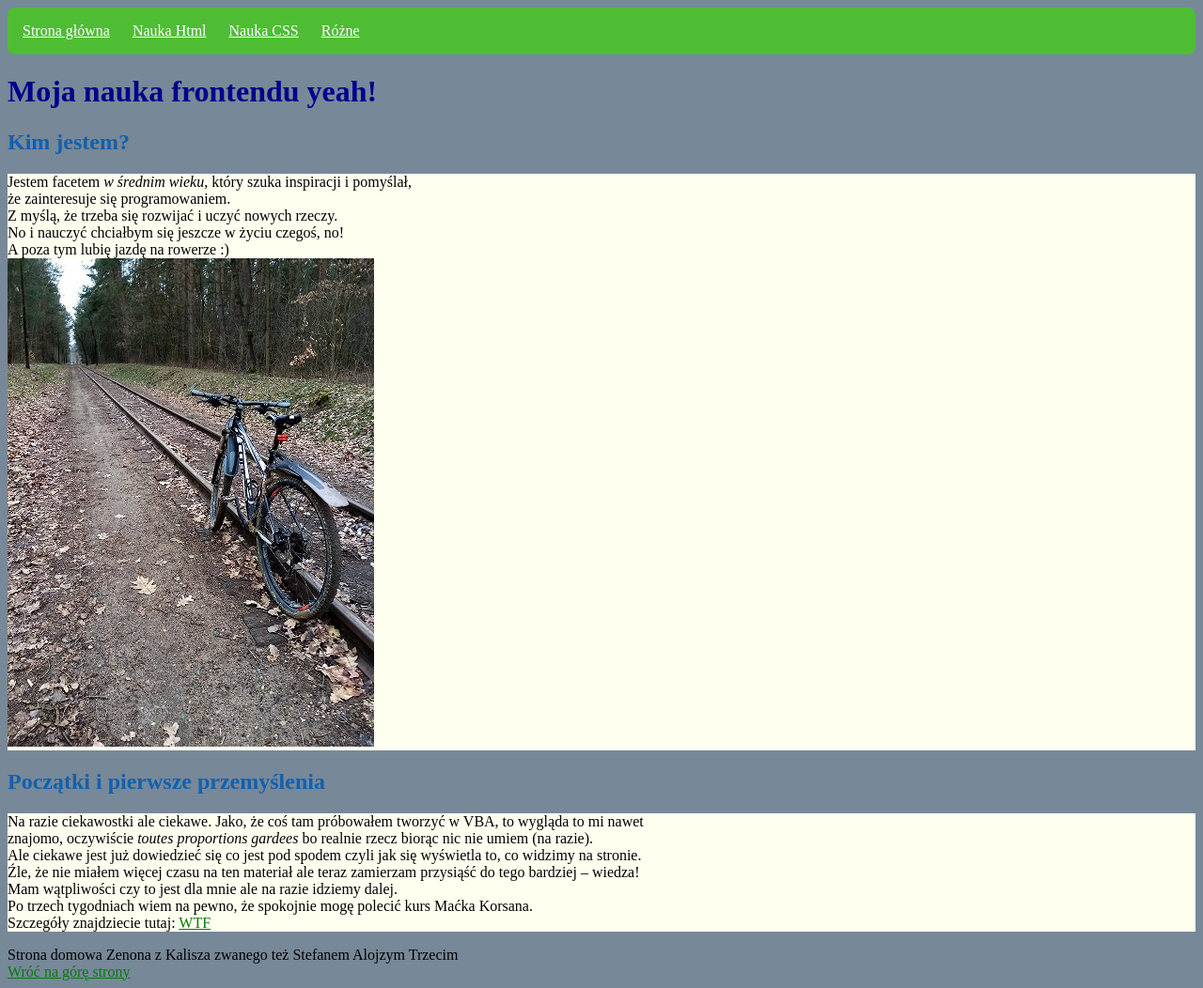
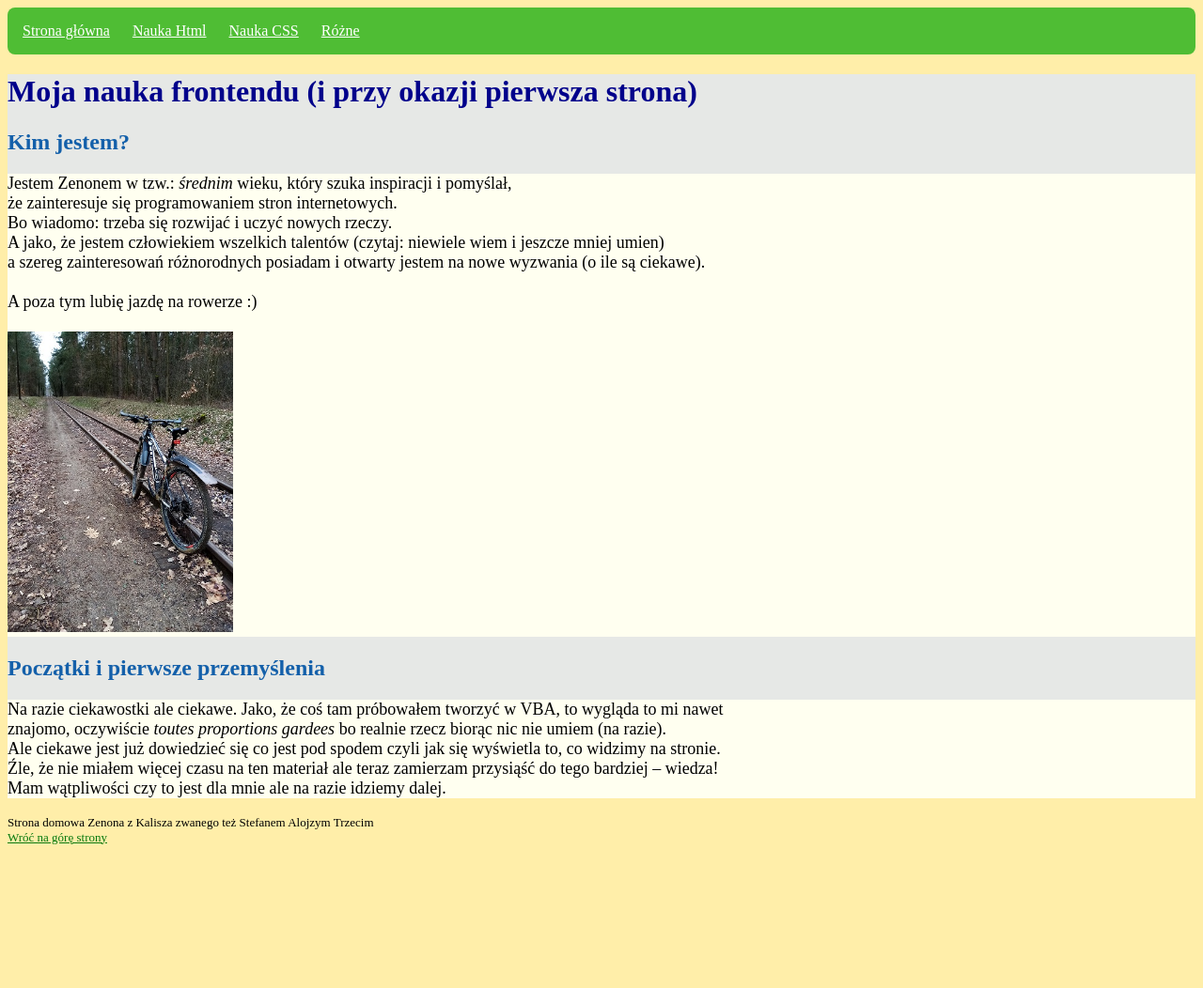
Before and after one commit to this-dariusz-kalita/homepage, a plain HTML site: page index.html in a window 1280 px wide. Shown: the whole page at 94% size. After the commit the page ends 908 px from the top, so only its background shows below. Drawn offline with Linux system fonts and the light colour scheme.

Commit message:
background & fonts change

```diff
--- a/index.html
+++ b/index.html
@@ -4,10 +4,10 @@
 <head>
     <meta charset="UTF-8">
     <meta name="viewport" content="width=device-width, initial-scale=1.0">
-    <title>Document</title>
+    <title>Strona Zenona</title>
     <link href="style.css" rel="stylesheet" type="text/css">
+
 </head>
-
 <body>
     <header class="header">
         <nav class="navigation">
@@ -15,31 +15,25 @@
             <a class="navigation__link" href="nauka-html.html">Nauka Html</a>
             <a class="navigation__link" href="nauka-css.html">Nauka CSS</a>
             <a class="navigation__link" href="other.html">Różne</a>
-
         </nav>
     </header>
-
     <main>
-
         <header id="top">
-            <h1> Moja nauka frontendu yeah!</h1>
+            <h1> Moja nauka frontendu (i przy okazji pierwsza strona)</h1>
         </header>
-
         <section>
             <h2 class="hotpink-header">Kim jestem?</h2>
             <article>
-                <p> Jestem facetem <i>w średnim wieku</i>, który szuka inspiracji i pomyślał,<br>
-                    że zainteresuje się programowaniem.<br>
-                    Z myślą, że trzeba się rozwijać i uczyć nowych rzeczy.<br>
-                    No i nauczyć chciałbym się jeszcze w życiu czegoś, no!<br>
-                    A poza tym lubię jazdę na rowerze :)<br>
-                    <img src="rower.jpg" alt="rower na drodze"></img>
-
+                <p> Jestem Zenonem w tzw.: <i>średnim</i> wieku, który szuka inspiracji i pomyślał,<br>
+                    że zainteresuje się programowaniem stron internetowych.<br>
+                    Bo wiadomo: trzeba się rozwijać i uczyć nowych rzeczy.<br>
+                    A jako, że jestem człowiekiem wszelkich talentów (czytaj: niewiele wiem i jeszcze mniej umien)<br>
+                    a szereg zainteresowań różnorodnych posiadam i otwarty jestem na nowe wyzwania (o ile są ciekawe).<br><br>
+                    A poza tym lubię jazdę na rowerze :)<br><br>
+                    <img src="rower.jpg" width="240" height="320" alt="rower na drodze"></img>
                 </p>
             </article>
-
             <h2 class="hotpink-header">Początki i pierwsze przemyślenia</h2>
-
             <article>
                 <p> Na razie ciekawostki ale ciekawe. Jako, że coś tam próbowałem tworzyć w VBA, to wygląda to mi
                     nawet<br>
@@ -49,23 +43,16 @@
                     Źle, że nie miałem więcej czasu na ten materiał ale teraz zamierzam przysiąść do tego bardziej –
                     wiedza!<br>
                     Mam wątpliwości czy to jest dla mnie ale na razie idziemy dalej.<br>
-                    Po trzech tygodniach wiem na pewno, że spokojnie mogę polecić kurs Maćka Korsana.<br>
-                    Szczegóły znajdziecie tutaj: <a href="https://cotenfronend.pl">WTF</a>
+
 
                 </p>
             </article>
-
         </section>
-
     </main>
-
     <footer>Strona domowa Zenona z Kalisza zwanego też Stefanem Alojzym Trzecim <br>
         <a href="#top">Wróć na górę strony</a>
-
     </footer>
     <script src="main.js"></script>
-
-
 </body>
 
 </html>
--- a/style.css
+++ b/style.css
@@ -1,9 +1,21 @@
 body {
-  background: lightslategrey;
+  background:#FFEEA9;
 }
 
 article {
   background: ivory;
+}
+
+footer{
+  font-size: small;
+}
+
+main{
+  background: #E6E8E6;
+}
+
+p{
+  font-size: 18px;
 }
 
 h1 {
```
